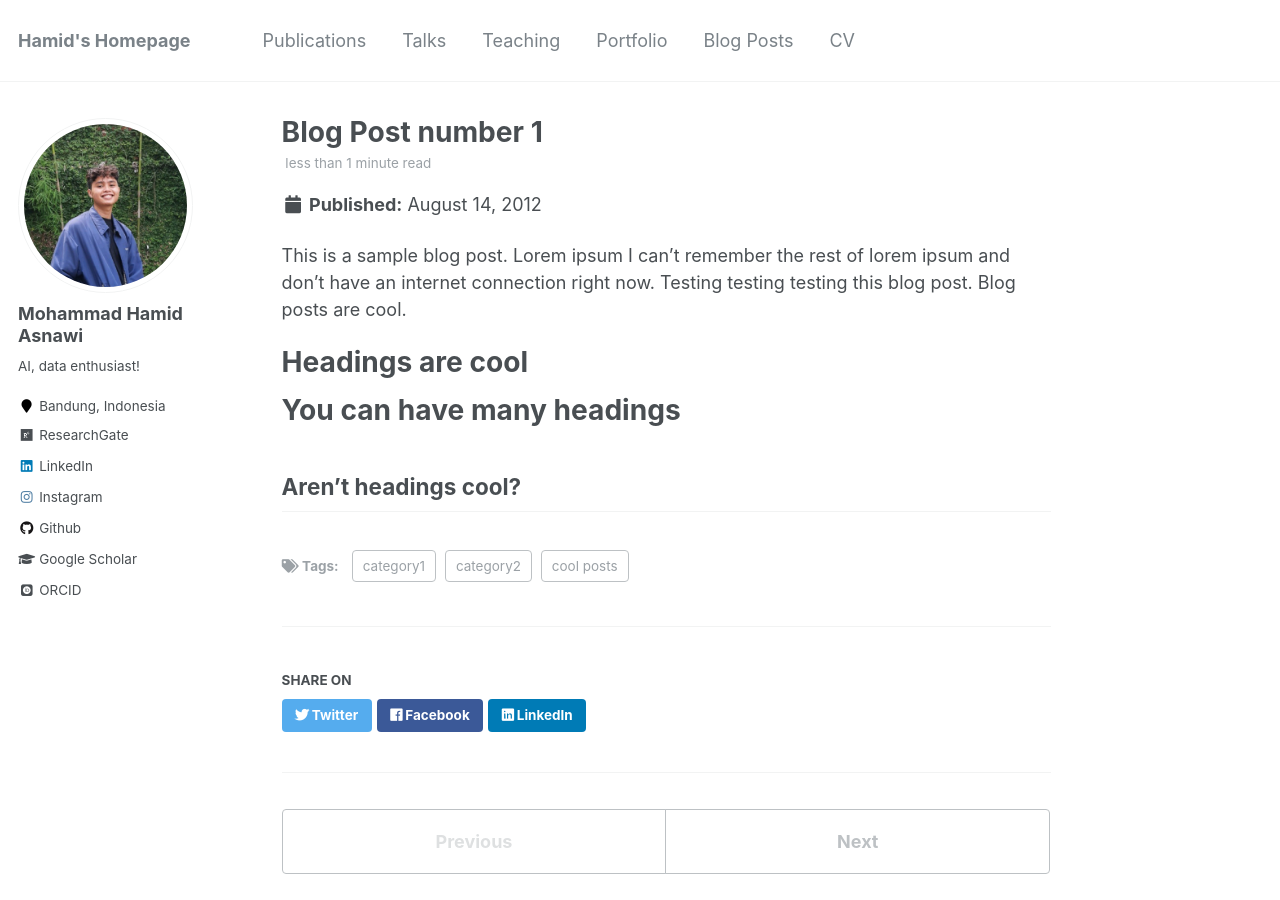
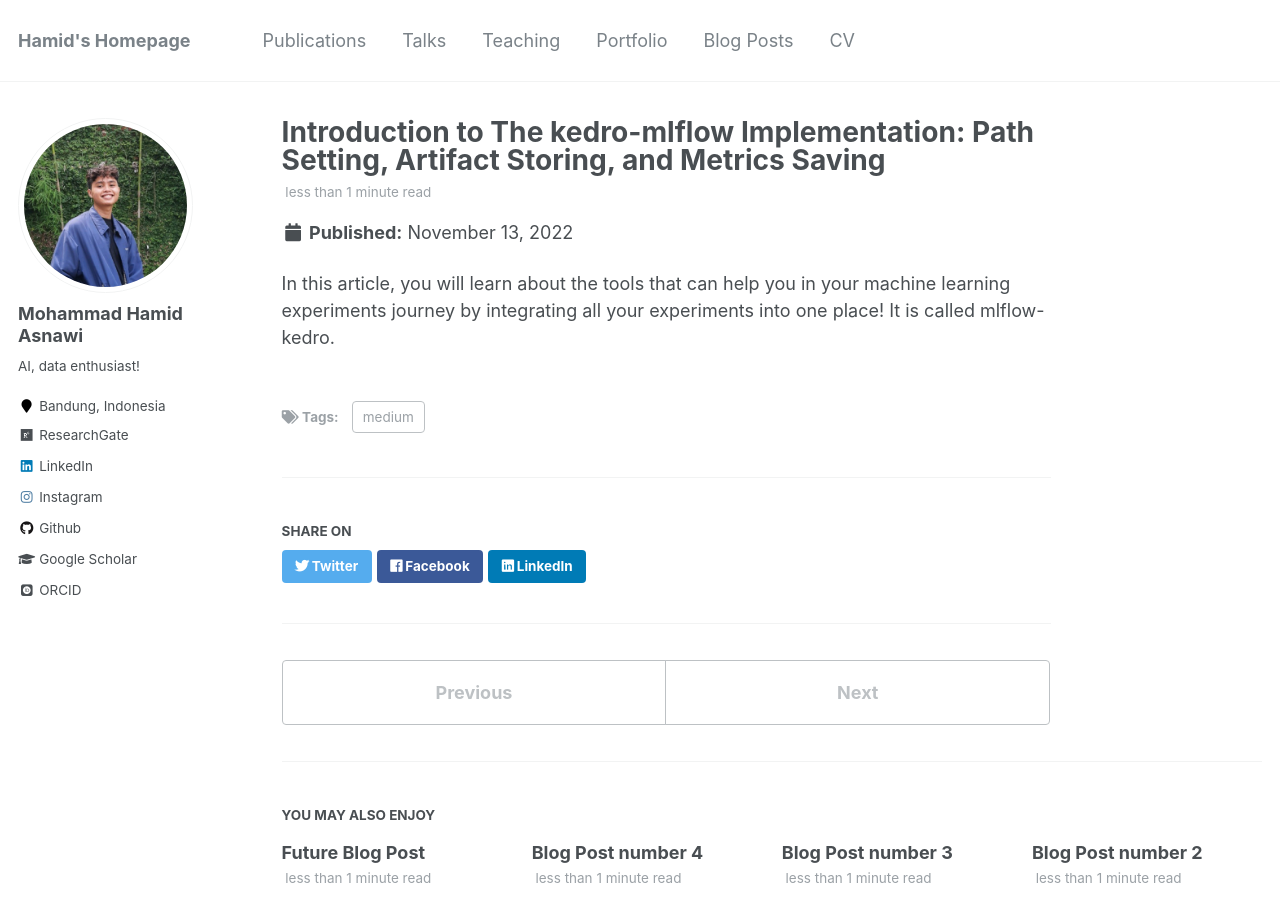
Before and after one commit to mhamidasn/mhamidasn.github.io, a Jekyll site: the page built from _posts/2012-08-14-blog-post-1.md, in a window 1280 px wide and 900 px high. Built offline with Jekyll 4.4.1, drawn with Linux system fonts in a browser that asks for light colours; some web fonts are replaced.

Commit message:
test the blog

```diff
--- a/_config.yml
+++ b/_config.yml
@@ -17,7 +17,7 @@
 teaser                   :  # filename of teaser fallback teaser image placed in /images/, .e.g. "500x300.png"
 breadcrumbs              : false # true, false (default)
 words_per_minute         : 160
-future                   : true
+future                   : fakse
 read_more                : "disabled" # if enabled, adds "Read more" links to excerpts
 talkmap_link             : false #change to true to add link to talkmap on talks page
 comments:
--- a/_posts/2012-08-14-blog-post-1.md
+++ b/_posts/2012-08-14-blog-post-1.md
@@ -1,20 +1,9 @@
 ---
-title: 'Blog Post number 1'
-date: 2012-08-14
-permalink: /posts/2012/08/blog-post-1/
+title: 'Introduction to The kedro-mlflow Implementation: Path Setting, Artifact Storing, and Metrics Saving'
+date: 2022-11-13
+permalink: https://medium.com/@mhamidasn/introduction-to-the-kedro-mlflow-implementation-path-setting-artifact-storing-and-metrics-saving-ee2bf63d74a9
 tags:
-  - cool posts
-  - category1
-  - category2
+  - medium
 ---
 
-This is a sample blog post. Lorem ipsum I can't remember the rest of lorem ipsum and don't have an internet connection right now. Testing testing testing this blog post. Blog posts are cool.
-
-Headings are cool
-======
-
-You can have many headings
-======
-
-Aren't headings cool?
-------
+In this article, you will learn about the tools that can help you in your machine learning experiments journey by integrating all your experiments into one place! It is called mlflow-kedro.
```
Also changed, not shown: _pages/about.md (+1 -1 lines).
